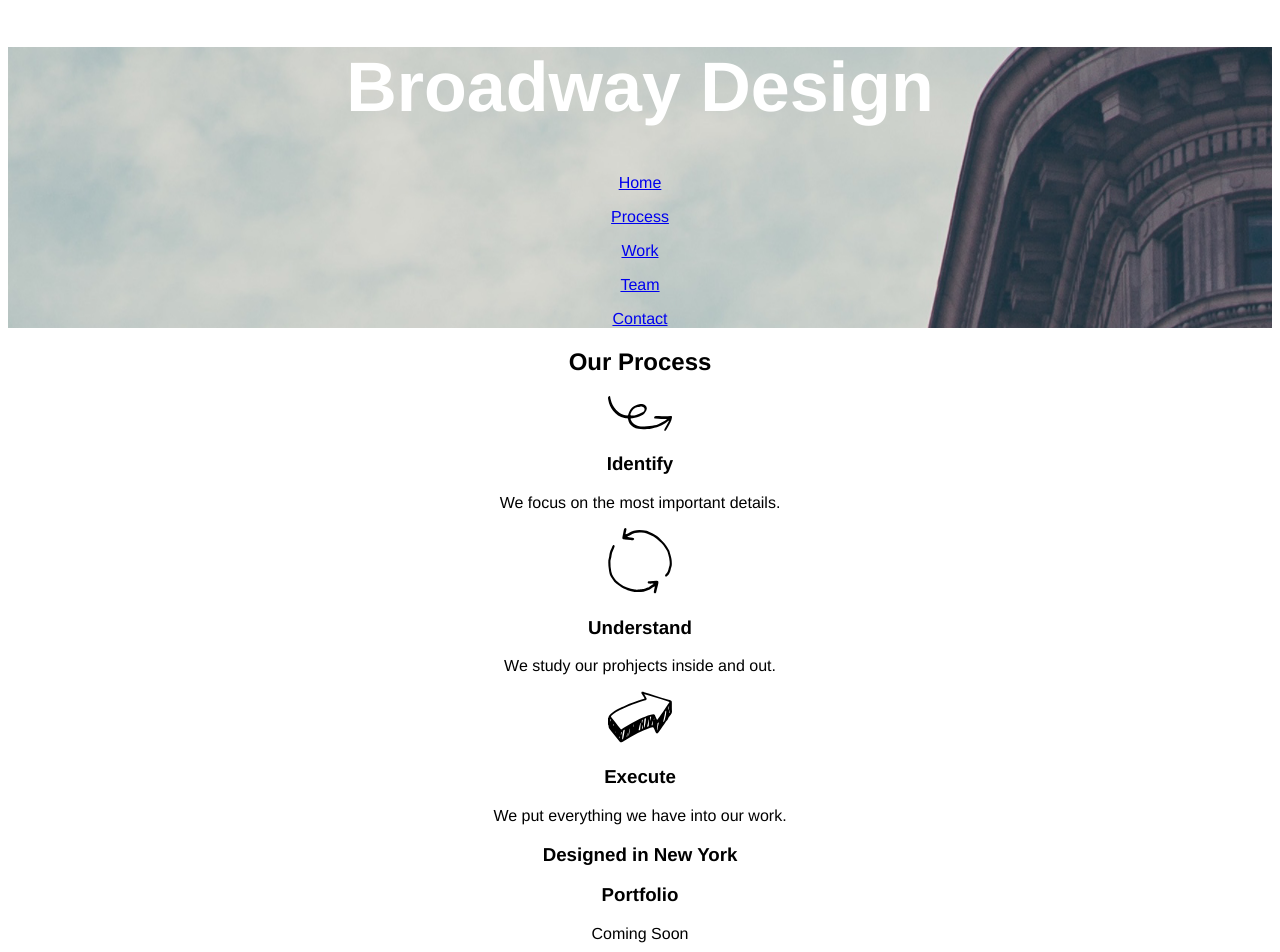
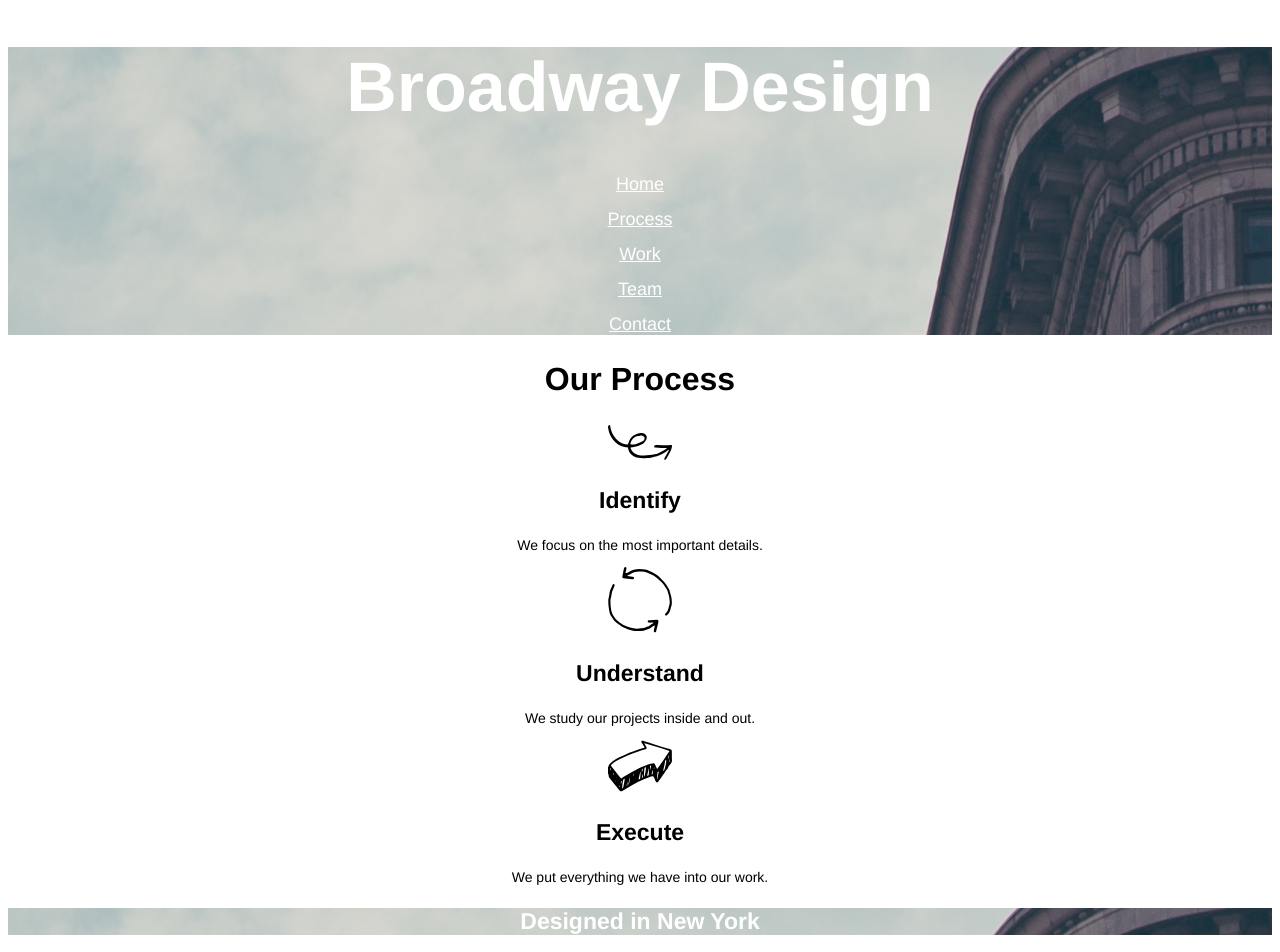
Before and after one commit to 0xpetersatoshi/broadway, a plain HTML site: page index.html in a window 1280 px wide. Shown: the top 952 px of the page. Drawn offline with Linux system fonts and the light colour scheme.

Commit message:
Fixing spelling error and adding more css.

```diff
--- a/index.html
+++ b/index.html
@@ -28,7 +28,7 @@
 
       <img src="./resources/images/understand.svg" alt="">
       <h3>Understand</h3>
-      <p>We study our prohjects inside and out.</p>
+      <p>We study our projects inside and out.</p>
 
       <img src="./resources/images/execute.svg" alt="">
       <h3>Execute</h3>
--- a/resources/css/style.css
+++ b/resources/css/style.css
@@ -3,12 +3,37 @@ html {
   text-align: center;
 }
 
-div.header {
+.header {
   background-image: url("../images/the-flatiron-building.png");
+  color: white;
+}
+
+.ny {
+  background-image: url("../images/the-flatiron-building.png");
+  color: white;
+  font-size: 23px;
 }
 
 h1 {
   font-size: 70px;
   font-weight: bold;
+}
+
+.header a {
   color: white;
+  font-size: 18px;
 }
+
+h2 {
+  font-weight: bold;
+  font-size: 32px;
+}
+
+h3 {
+  font-weight: bold;
+  font-size: 23px;
+}
+
+p {
+  font-size: 14px;
+}
```
